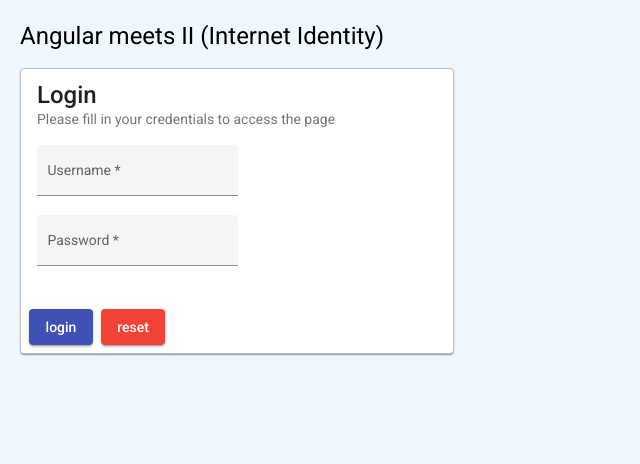
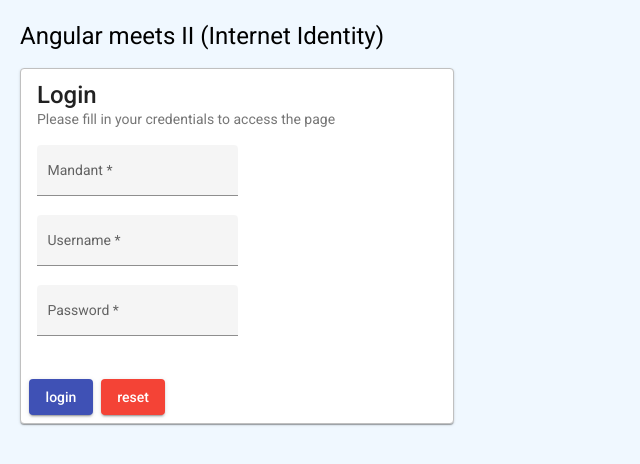
Before and after one commit to samlinux/angularMeetsII, an Angular app: page / in a window 1280 px wide. Shown: the top 464 px of the page, without its empty margins (0-640 px from the left). Built offline with nearby package versions, Linux system fonts and the light colour scheme.

Commit message:
2 files modified

```diff
--- a/src/app/login/login.component.html
+++ b/src/app/login/login.component.html
@@ -1,20 +1,30 @@
 <mat-card class="loginCard">
   <mat-card-title>Login</mat-card-title>
-  <mat-card-subtitle>Please fill in your credentials to access the page</mat-card-subtitle>
+  <mat-card-subtitle
+    >Please fill in your credentials to access the page</mat-card-subtitle
+  >
   <mat-card-content>
-
     <form [formGroup]="form">
       <mat-form-field appearance="fill">
+        <mat-label>Mandant</mat-label>
+        <input matInput placeholder="mandant" formControlName="mandant" />
+      </mat-form-field>
+
+      <mat-form-field appearance="fill">
         <mat-label>Username</mat-label>
-          <input matInput placeholder="Username" formControlName="email">
+        <input matInput placeholder="Username" formControlName="email" />
       </mat-form-field>
 
       <mat-form-field appearance="fill">
         <mat-label>Password</mat-label>
-          <input matInput type="password" placeholder="Password" formControlName="password">
+        <input
+          matInput
+          type="password"
+          placeholder="Password"
+          formControlName="password"
+        />
       </mat-form-field>
     </form>
-
   </mat-card-content>
   <mat-card-actions>
     <button mat-raised-button color="primary" (click)="login()">login</button>
--- a/src/app/login/login.component.ts
+++ b/src/app/login/login.component.ts
@@ -6,34 +6,32 @@
 @Component({
   selector: 'app-login',
   templateUrl: './login.component.html',
-  styleUrls: ['./login.component.css']
+  styleUrls: ['./login.component.css'],
 })
 export class LoginComponent implements OnInit {
-  form:FormGroup;
+  form: FormGroup;
 
   constructor(
     private fb: FormBuilder,
     private router: Router,
     private LoginService: LoginService
-    ) {
-
-      this.form = this.fb.group({
-        email: ['', Validators.required],
-        password: ['', Validators.required]
-      })
-    }
-
-  ngOnInit(): void {
+  ) {
+    this.form = this.fb.group({
+      mandant: ['', Validators.required],
+      email: ['', Validators.required],
+      password: ['', Validators.required],
+    });
   }
 
-  login(){
+  ngOnInit(): void {}
+
+  login() {
     const val = this.form.value;
-    console.log(val)
+    console.log(val);
     this.LoginService.login(val.email, val.password);
   }
 
-  reset(){
+  reset() {
     this.form.reset();
   }
-
 }
```
Lines whose indentation alone changed are shown as unchanged.
